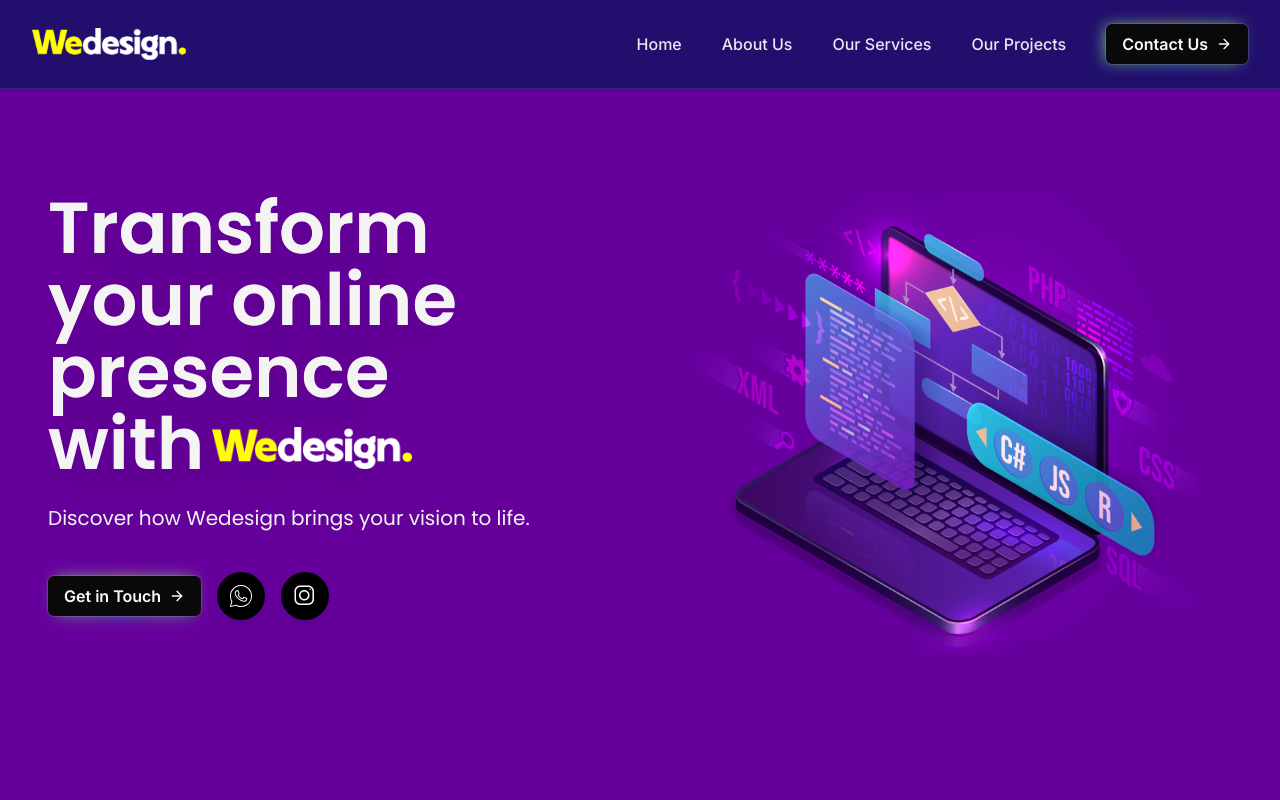
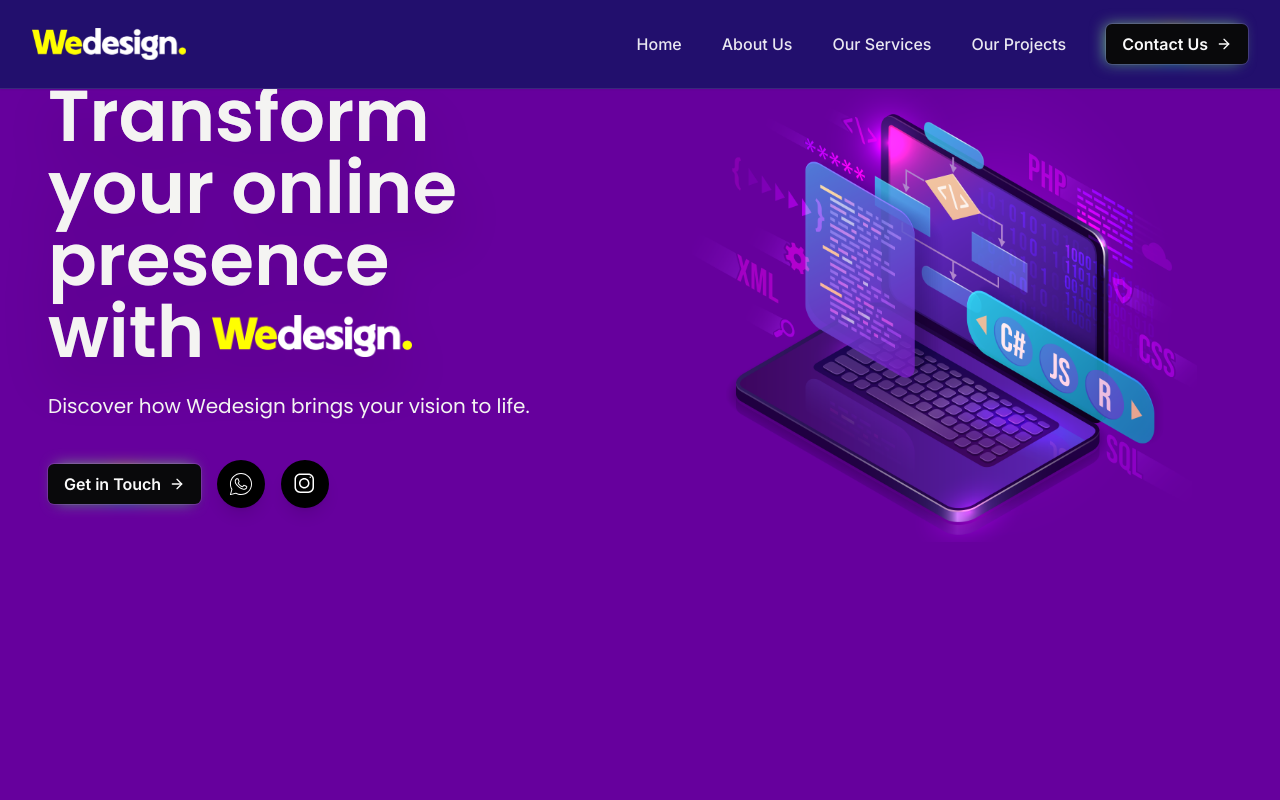
Before and after one commit to Ishan-muhammed/Wedesign.com, a React (Vite) app: page / in a window 1280 px wide. Shown: the top 800 px of the page. Built offline with nearby package versions, Linux system fonts and the light colour scheme.

Commit message:
Testing narrower content width

```diff
--- a/src/pages/Index.tsx
+++ b/src/pages/Index.tsx
@@ -373,7 +373,7 @@ const Index = () => {
         </nav>
       </header>
       {/* Hero Section */}
-      <section id="hero" className="h-screen mt-8 pt-32 pb-2 md:pt-40 md:py-12 w-screen relative left-1/2 right-1/2 -mx-[50vw] bg-[#66009d]">
+      <section id="hero" className="h-screen mt-8 pt-28 pb-2 md:pt-30 md:py-12 w-screen relative left-1/2 right-1/2 -mx-[50vw] bg-[#66009d]">
         <div className="max-w-screen-xl mx-auto flex flex-col md:flex-row items-center md:items-start px-4 md:px-12">
           {/* Text Content */}
           <div
```
